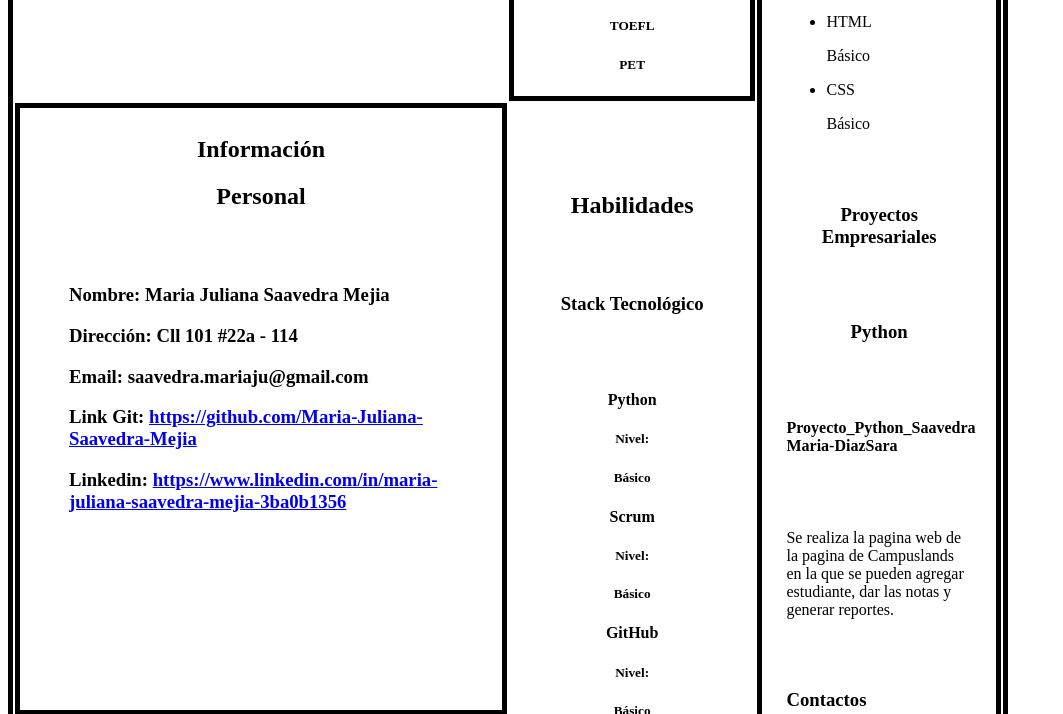
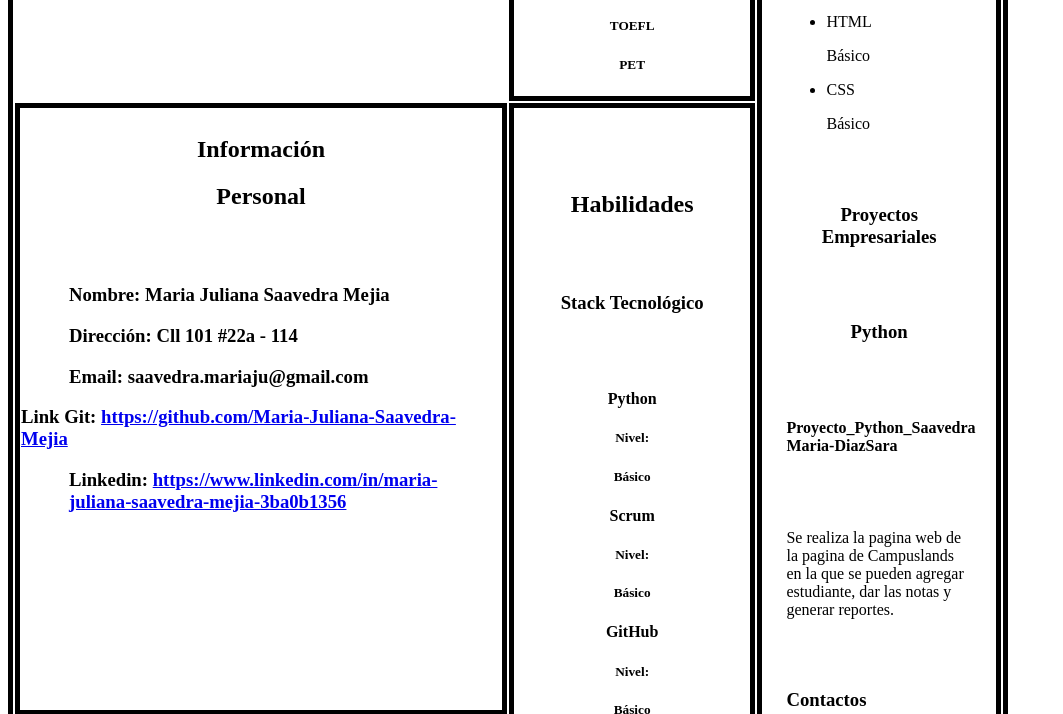
Before and after one commit to Maria-Juliana-Saavedra-Mejia/HTML_S1_SaavedraMaria, a plain HTML site: page DIA3/index.html in a window 1280 px wide. Shown: the part 492-1206 px from the top of the page, without its empty margins (0-1063 px from the left). Drawn offline with Linux system fonts and the light colour scheme.

Commit message:
feat :sparkles: last commit day 3

```diff
--- a/DIA3/style/style.css
+++ b/DIA3/style/style.css
@@ -44,7 +44,7 @@ table {
     margin-left: 10%;
     margin-right: 10%;
 }
-
+habil
 .Git {
     margin-left: 10%;
     margin-right: 10%;
@@ -218,3 +218,6 @@ ul{
     margin-left: 10%;
     margin-right: 10%;
 }
+.Habilidades{
+    border: 5px solid black;
+}
```
